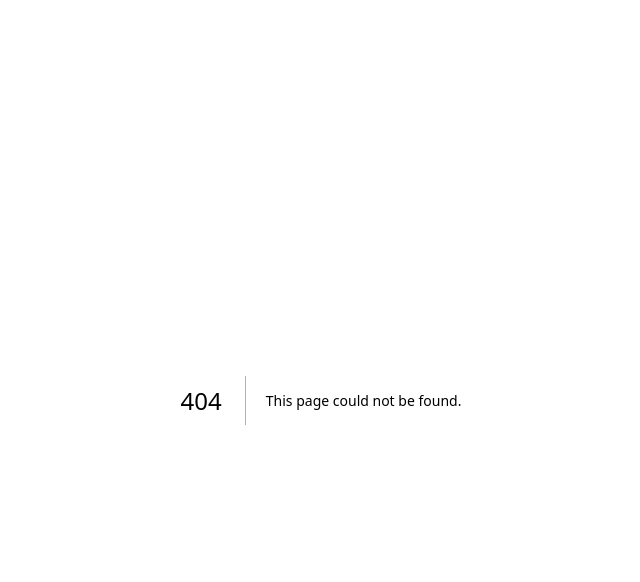
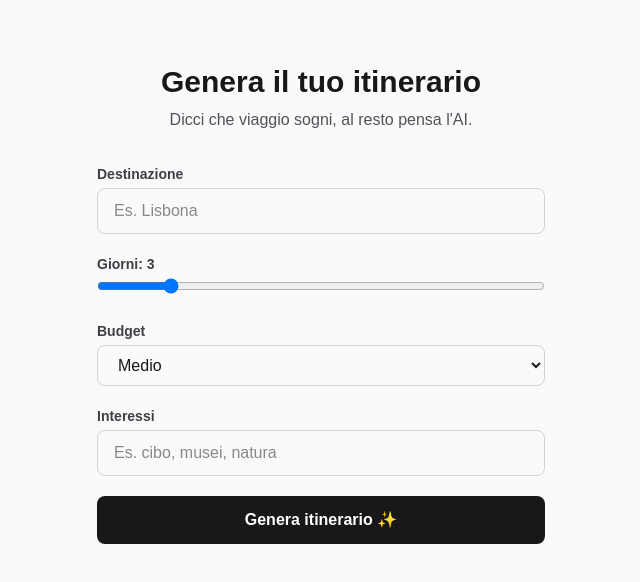
Before and after one commit to DavideB96/ItinerAI, a Next.js app: page /genera in a window 1280 px wide. Before the commit this address had no page. Shown: the top 582 px of the page, without its empty margins (319-959 px from the left). Built offline with nearby package versions, Linux system fonts and the light colour scheme.

Commit message:
Setup ItinerAI: homepage, form generazione e API mock

```diff
--- /dev/null
+++ b/app/api/genera/route.js
@@ -0,0 +1,23 @@
+export async function POST(request) {
+  const { destination, days, budget, interests } = await request.json();
+
+  // Itinerario finto: stessa forma che ci darà l'AI in futuro
+  const itinerary = {
+    destination,
+    summary: `${days} giorni a ${destination} con budget ${budget}, all'insegna di: ${interests || "un po' di tutto"}.`,
+    days: Array.from({ length: Number(days) }, (_, i) => ({
+      day: i + 1,
+      title: `Giorno ${i + 1} a ${destination}`,
+      activities: [
+        { time: "Mattina", name: "Colazione tipica", description: "Inizio in un locale storico del centro." },
+        { time: "Pomeriggio", name: "Visita guidata", description: "Esplorazione dei luoghi principali." },
+        { time: "Sera", name: "Cena locale", description: "Ristorante consigliato dagli abitanti." },
+      ],
+    })),
+  };
+
+  // Simuliamo la lentezza dell'AI (2 secondi) per testare il loading
+  await new Promise((resolve) => setTimeout(resolve, 2000));
+
+  return Response.json(itinerary);
+}
--- /dev/null
+++ b/app/components/TripForm.jsx
@@ -0,0 +1,131 @@
+"use client";
+
+import { useState } from "react";
+
+export default function TripForm() {
+  const [form, setForm] = useState({
+    destination: "",
+    days: 3,
+    budget: "medio",
+    interests: "",
+  });
+  const [result, setResult] = useState(null);
+  const [loading, setLoading] = useState(false);
+
+  function handleChange(e) {
+    const { name, value } = e.target;
+    setForm((prev) => ({ ...prev, [name]: value }));
+  }
+
+  async function handleSubmit(e) {
+    e.preventDefault();
+    setLoading(true);
+    setResult(null);
+
+    const res = await fetch("/api/genera", {
+      method: "POST",
+      headers: { "Content-Type": "application/json" },
+      body: JSON.stringify(form),
+    });
+    const data = await res.json();
+
+    setResult(data);
+    setLoading(false);
+  }
+
+  return (
+    <>
+      <form onSubmit={handleSubmit} className="mt-8 w-full max-w-md space-y-5 text-left">
+        <div>
+          <label htmlFor="destination" className="block text-sm font-semibold text-zinc-700">
+            Destinazione
+          </label>
+          <input
+            id="destination"
+            name="destination"
+            type="text"
+            required
+            placeholder="Es. Lisbona"
+            value={form.destination}
+            onChange={handleChange}
+            className="mt-1 w-full rounded-lg border border-zinc-300 px-4 py-2.5 focus:outline-none focus:ring-2 focus:ring-zinc-500"
+          />
+        </div>
+
+        <div>
+          <label htmlFor="days" className="block text-sm font-semibold text-zinc-700">
+            Giorni: {form.days}
+          </label>
+          <input
+            id="days"
+            name="days"
+            type="range"
+            min="1"
+            max="14"
+            value={form.days}
+            onChange={handleChange}
+            className="mt-1 w-full"
+          />
+        </div>
+
+        <div>
+          <label htmlFor="budget" className="block text-sm font-semibold text-zinc-700">
+            Budget
+          </label>
+          <select
+            id="budget"
+            name="budget"
+            value={form.budget}
+            onChange={handleChange}
+            className="mt-1 w-full rounded-lg border border-zinc-300 px-4 py-2.5"
+          >
+            <option value="basso">Basso</option>
+            <option value="medio">Medio</option>
+            <option value="alto">Alto</option>
+          </select>
+        </div>
+
+        <div>
+          <label htmlFor="interests" className="block text-sm font-semibold text-zinc-700">
+            Interessi
+          </label>
+          <input
+            id="interests"
+            name="interests"
+            type="text"
+            placeholder="Es. cibo, musei, natura"
+            value={form.interests}
+            onChange={handleChange}
+            className="mt-1 w-full rounded-lg border border-zinc-300 px-4 py-2.5 focus:outline-none focus:ring-2 focus:ring-zinc-500"
+          />
+        </div>
+
+        <button
+          type="submit"
+          disabled={loading}
+          className="w-full rounded-lg bg-zinc-900 py-3 font-semibold text-white hover:bg-zinc-700 disabled:opacity-50"
+        >
+          {loading ? "Generazione in corso..." : "Genera itinerario ✨"}
+        </button>
+      </form>
+
+      {result && (
+        <section className="mt-10 w-full max-w-md text-left">
+          <h2 className="text-xl font-bold text-zinc-900">{result.summary}</h2>
+          {result.days.map((d) => (
+            <div key={d.day} className="mt-4 rounded-lg border border-zinc-200 bg-white p-4">
+              <h3 className="font-semibold text-zinc-800">{d.title}</h3>
+              <ul className="mt-2 space-y-1 text-sm text-zinc-600">
+                {d.activities.map((a, i) => (
+                  <li key={i}>
+                    <strong>{a.time}:</strong> {a.name} — {a.description}
+                  </li>
+                ))}
+              </ul>
+            </div>
+          ))}
+        </section>
+      )}
+    </>
+  );
+}
--- /dev/null
+++ b/app/genera/page.js
@@ -0,0 +1,11 @@
+import TripForm from "../components/TripForm";
+
+export default function GeneraPage() {
+  return (
+    <main className="flex min-h-screen flex-col items-center bg-zinc-50 px-6 py-16">
+      <h1 className="text-3xl font-bold text-zinc-900">Genera il tuo itinerario</h1>
+      <p className="mt-2 text-zinc-600">Dicci che viaggio sogni, al resto pensa l'AI.</p>
+      <TripForm />
+    </main>
+  );
+}
--- a/app/page.js
+++ b/app/page.js
@@ -1,65 +1,22 @@
-import Image from "next/image";
+import Link from "next/link";
 
 export default function Home() {
   return (
-    <div className="flex flex-col flex-1 items-center justify-center bg-zinc-50 font-sans dark:bg-black">
-      <main className="flex flex-1 w-full max-w-3xl flex-col items-center justify-between py-32 px-16 bg-white dark:bg-black sm:items-start">
-        <Image
-          className="dark:invert"
-          src="/next.svg"
-          alt="Next.js logo"
-          width={100}
-          height={20}
-          priority
-        />
-        <div className="flex flex-col items-center gap-6 text-center sm:items-start sm:text-left">
-          <h1 className="max-w-xs text-3xl font-semibold leading-10 tracking-tight text-black dark:text-zinc-50">
-            To get started, edit the page.js file.
-          </h1>
-          <p className="max-w-md text-lg leading-8 text-zinc-600 dark:text-zinc-400">
-            Looking for a starting point or more instructions? Head over to{" "}
-            <a
-              href="https://vercel.com/templates?framework=next.js&utm_source=create-next-app&utm_medium=appdir-template-tw&utm_campaign=create-next-app"
-              className="font-medium text-zinc-950 dark:text-zinc-50"
-            >
-              Templates
-            </a>{" "}
-            or the{" "}
-            <a
-              href="https://nextjs.org/learn?utm_source=create-next-app&utm_medium=appdir-template-tw&utm_campaign=create-next-app"
-              className="font-medium text-zinc-950 dark:text-zinc-50"
-            >
-              Learning
-            </a>{" "}
-            center.
-          </p>
-        </div>
-        <div className="flex flex-col gap-4 text-base font-medium sm:flex-row">
-          <a
-            className="flex h-12 w-full items-center justify-center gap-2 rounded-full bg-foreground px-5 text-background transition-colors hover:bg-[#383838] dark:hover:bg-[#ccc] md:w-[158px]"
-            href="https://vercel.com/new?utm_source=create-next-app&utm_medium=appdir-template-tw&utm_campaign=create-next-app"
-            target="_blank"
-            rel="noopener noreferrer"
-          >
-            <Image
-              className="dark:invert"
-              src="/vercel.svg"
-              alt="Vercel logomark"
-              width={16}
-              height={16}
-            />
-            Deploy Now
-          </a>
-          <a
-            className="flex h-12 w-full items-center justify-center rounded-full border border-solid border-black/[.08] px-5 transition-colors hover:border-transparent hover:bg-black/[.04] dark:border-white/[.145] dark:hover:bg-[#1a1a1a] md:w-[158px]"
-            href="https://nextjs.org/docs?utm_source=create-next-app&utm_medium=appdir-template-tw&utm_campaign=create-next-app"
-            target="_blank"
-            rel="noopener noreferrer"
-          >
-            Documentation
-          </a>
-        </div>
-      </main>
-    </div>
+    <main className="flex min-h-screen flex-col items-center justify-center bg-zinc-50 px-6 text-center">
+      <h1 className="text-5xl font-bold text-zinc-900">
+        ItinerAI
+      </h1>
+
+      <p className="mt-4 max-w-xl text-lg text-zinc-600">
+        Benvenuto su ItinerAI, la tua app per creare itinerari di viaggio
+        personalizzati in modo semplice e intelligente.
+      </p>
+      <Link
+        href="/genera"
+        className="mt-6 inline-block rounded-lg bg-zinc-900 px-5 py-3 text-sm font-semibold text-white shadow-md hover:bg-zinc-700 focus:outline-none focus:ring-2 focus:ring-zinc-500 focus:ring-offset-2"
+      >
+        Inizia a pianificare
+      </Link>
+    </main>
   );
 }
```
